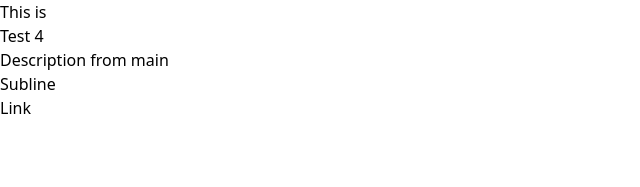
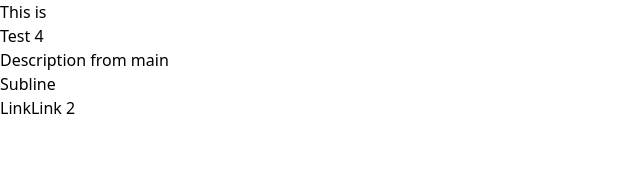
Before and after one commit to ilia-markovski-jdm/testly, a React (Vite) app: page / in a window 1280 px wide. Shown: the top 187 px of the page, without its empty margins (0-640 px from the left). Built offline with nearby package versions, Linux system fonts and the light colour scheme.

Commit message:
Add another link

```diff
--- a/src/App.tsx
+++ b/src/App.tsx
@@ -8,6 +8,8 @@ function App() {
       <p>Description from main</p>
       <h3>Subline</h3>
       <a href="#">Link</a>
+      <a href="#">Link 2</a>
+
     </div>
   )
 }
```
